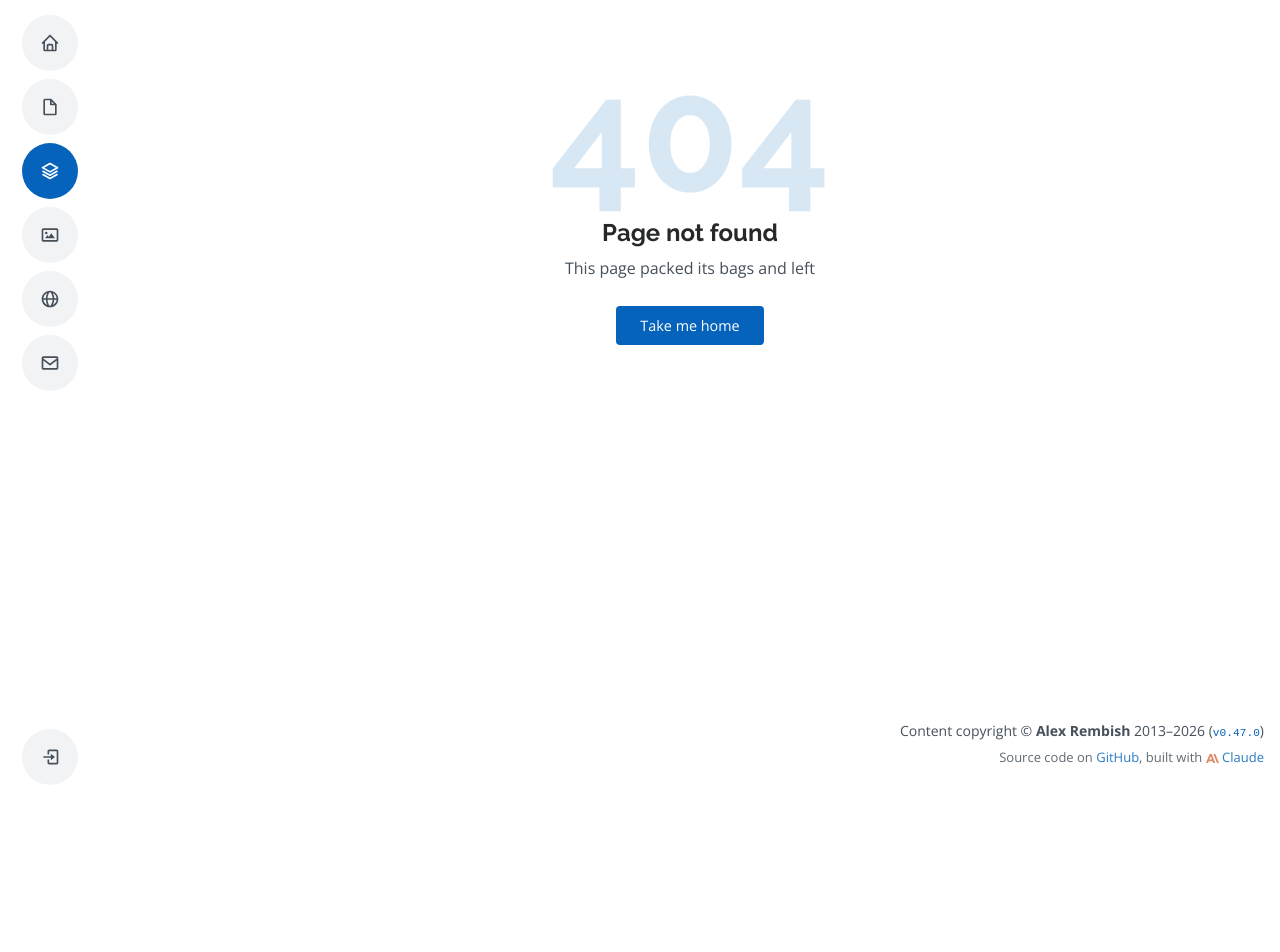
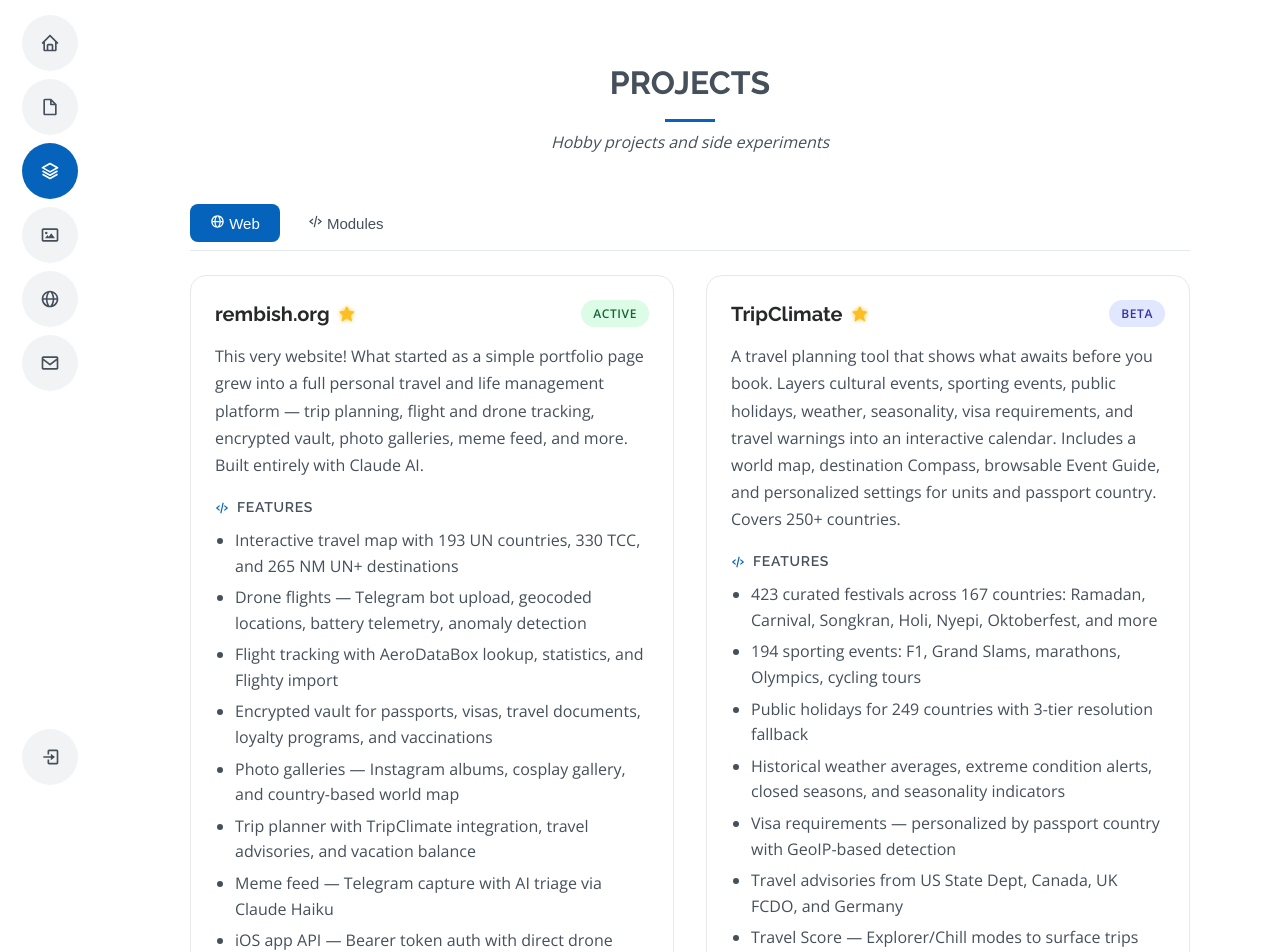
Before and after one commit to rembish/rembish_org, a React (Vite) app in the folder app/frontend/: page /projects/web in a window 1280 px wide. Shown: the top 952 px of the page. Before the commit the page ends 800 px from the top, so only its background shows below. Built offline with nearby package versions, Linux system fonts and the light colour scheme; no server answers.

Commit message:
Updating projects page

```diff
--- a/app/frontend/src/App.tsx
+++ b/app/frontend/src/App.tsx
@@ -28,7 +28,11 @@
             <Routes>
               <Route path="/" element={<Home />} />
               <Route path="/cv" element={<CV />} />
-              <Route path="/projects" element={<Projects />} />
+              <Route
+                path="/projects"
+                element={<Navigate to="/projects/web" replace />}
+              />
+              <Route path="/projects/:tab" element={<Projects />} />
               <Route
                 path="/photos"
                 element={<Navigate to="/photos/albums" replace />}
--- a/app/frontend/src/pages/Projects.tsx
+++ b/app/frontend/src/pages/Projects.tsx
@@ -1,3 +1,4 @@
+import { useNavigate, useParams } from "react-router-dom";
 import {
   BiGlobe,
   BiCodeAlt,
@@ -25,18 +26,23 @@
   packages?: Package[];
 }
 
-const projects: Project[] = [
+type TabType = "web" | "modules";
+
+const webProjects: Project[] = [
   {
     title: "rembish.org",
     description:
-      "This very website! What started as a simple portfolio page grew into a full travel management platform — trip planning, flight tracking, encrypted document vault, photo gallery, and more. Built entirely with Claude AI.",
+      "This very website! What started as a simple portfolio page grew into a full personal travel and life management platform — trip planning, flight and drone tracking, encrypted vault, photo galleries, meme feed, and more. Built entirely with Claude AI.",
+    starred: true,
     features: [
-      "Interactive travel map with 193 UN countries and 330 TCC destinations",
-      "Flight tracking with AeroDataBox lookup and statistics",
-      "Encrypted vault for passports, visas, and travel documents",
-      "Instagram photo gallery with country-based world map",
-      "Trip planner with country info, weather, holidays, and vacation balance",
-      "Car rental, transport booking, and accommodation management",
+      "Interactive travel map with 193 UN countries, 330 TCC, and 265 NM UN+ destinations",
+      "Drone flights — Telegram bot upload, geocoded locations, battery telemetry, anomaly detection",
+      "Flight tracking with AeroDataBox lookup, statistics, and Flighty import",
+      "Encrypted vault for passports, visas, travel documents, loyalty programs, and vaccinations",
+      "Photo galleries — Instagram albums, cosplay gallery, and country-based world map",
+      "Trip planner with TripClimate integration, travel advisories, and vacation balance",
+      "Meme feed — Telegram capture with AI triage via Claude Haiku",
+      "iOS app API — Bearer token auth with direct drone flight and meme upload endpoints",
     ],
     techStack: [
       "React",
@@ -53,6 +59,34 @@
         label: "GitHub",
         url: "https://github.com/rembish/rembish_org",
         icon: BiLogoGithub,
+      },
+    ],
+  },
+  {
+    title: "TripClimate",
+    description:
+      "A travel planning tool that shows what awaits before you book. Layers cultural events, sporting events, public holidays, weather, seasonality, visa requirements, and travel warnings into an interactive calendar. Includes a world map, destination Compass, browsable Event Guide, and personalized settings for units and passport country. Covers 250+ countries.",
+    starred: true,
+    features: [
+      "423 curated festivals across 167 countries: Ramadan, Carnival, Songkran, Holi, Nyepi, Oktoberfest, and more",
+      "194 sporting events: F1, Grand Slams, marathons, Olympics, cycling tours",
+      "Public holidays for 249 countries with 3-tier resolution fallback",
+      "Historical weather averages, extreme condition alerts, closed seasons, and seasonality indicators",
+      "Visa requirements — personalized by passport country with GeoIP-based detection",
+      "Travel advisories from US State Dept, Canada, UK FCDO, and Germany",
+      "Travel Score — Explorer/Chill modes to surface trips that match your style",
+      "Compass — destination ranking by month, weather preference, and travel vibe",
+      "Event Guide — browsable directory of 1,490 festivals, sports events, and holidays with descriptions and photos",
+      "World choropleth map with zoom/pan, multiple view modes, and biome overlays",
+      "User preferences: temperature/precipitation units and passport country, persisted locally",
+    ],
+    techStack: ["Python 3.12+", "FastAPI", "Alpine.js", "Google Cloud Run"],
+    status: "beta",
+    links: [
+      {
+        label: "Website",
+        url: "https://tripclimate.com",
+        icon: BiLinkExternal,
       },
     ],
   },
@@ -76,29 +110,6 @@
       {
         label: "Website",
         url: "https://deployhoroscope.com",
-        icon: BiLinkExternal,
-      },
-    ],
-  },
-  {
-    title: "TripClimate",
-    description:
-      "A travel event calendar that shows what awaits before you book. Given a country and date range, it layers 7 data sources — cultural events, sporting events, public holidays, religious observances, weather, seasonality, and travel warnings — each tagged with whether it's a reason to go or a reason to stay away. Covers 250 countries with GeoIP-based country detection, shareable URLs, and a world events map.",
-    features: [
-      "330 cultural events across 167 countries: Ramadan, Carnival, Songkran, Holi, Nyepi, Oktoberfest, and more",
-      "194 sporting events: F1, Grand Slams, marathons, Olympics, cycling tours",
-      "Public holidays for 240+ countries with 3-tier resolution fallback",
-      "Historical weather averages, extreme condition alerts, closed seasons, and seasonality indicators",
-      "Travel warnings from US State Dept and Canada government advisories",
-      "Travel Score — Explorer/Chill modes to surface trips that match your style",
-      "World choropleth map, shareable URLs, and OG preview cards",
-    ],
-    techStack: ["Python", "FastAPI", "Alpine.js", "Google Cloud Run"],
-    status: "beta",
-    links: [
-      {
-        label: "Website",
-        url: "https://tripclimate.com",
         icon: BiLinkExternal,
       },
     ],
@@ -131,18 +142,23 @@
       { label: "Website", url: "https://amifree.info", icon: BiLinkExternal },
     ],
   },
+];
+
+const moduleProjects: Project[] = [
   {
     title: "pydjirecord",
     description:
-      "A Python 3.12+ parser for DJI drone flight log files (.txt binary format). Handles format versions 1–14 with XOR and AES-256-CBC decryption. Built as a rewrite of the Rust dji-log-parser, with improvements: zero-coordinate backfill from OSD GPS frames, accurate video/photo/distance stats from raw telemetry, and local keychain caching for the DJI API.",
+      "A Python 3.10+ parser for DJI drone flight log files (.txt binary format). Handles format versions 1–14 with XOR and AES-256-CBC decryption. Built as a rewrite of the Rust dji-log-parser, with improvements: zero-coordinate backfill from OSD GPS frames, accurate video/photo/distance stats from raw telemetry, and local keychain caching for the DJI API.",
+    starred: true,
     features: [
       "Parse DJI flight logs across format versions 1–14",
       "XOR + AES-256-CBC decryption with DJI API keychain fetching",
-      "Multiple output formats: JSON, GeoJSON, KML, CSV",
+      "Multiple output formats: JSON, GeoJSON, KML, CSV, hardware report",
       "Zero-coordinate backfill from OSD GPS telemetry frames",
       "Accurate photo count, video time, and distance from raw records",
+      "Flight anomaly detection with RED/AMBER/GREEN severity levels",
     ],
-    techStack: ["Python 3.12+", "PyCryptodome", "httpx"],
+    techStack: ["Python 3.10+", "PyCryptodome", "httpx"],
     status: "active",
     links: [
       {
@@ -163,9 +179,38 @@
     ],
   },
   {
+    title: "xcodeproj-creator",
+    description:
+      "A Python library and CLI tool that generates Xcode .xcodeproj bundles from scratch — on Linux or any platform, no macOS required. Ideal for CI/CD pipelines and cross-platform build automation where you need to programmatically produce valid Xcode projects for iOS and macOS apps.",
+    starred: true,
+    features: [
+      "Generate full Xcode projects on Linux or any non-macOS platform",
+      "Supports object model v56 (all Xcode versions) and v77 (Xcode 16+ with filesystem-sync groups)",
+      "Multiple product types: iOS App, Framework, Static Library, Unit Tests, UI Tests, App Extensions",
+      "Configurable build settings, deployment targets, Swift versions, and team IDs",
+      "Shell script build phases, asset catalogs, and resource management",
+      "Both Python API and CLI (xcodeproj-create command)",
+    ],
+    techStack: ["Python 3.12+"],
+    status: "beta",
+    links: [
+      {
+        label: "GitHub",
+        url: "https://github.com/rembish/xcodeproj-creator",
+        icon: BiLogoGithub,
+      },
+      {
+        label: "PyPI",
+        url: "https://pypi.org/project/xcodeproj-creator/",
+        icon: SiPypi,
+      },
+    ],
+  },
+  {
     title: "TopoJSON Maps",
     description:
       "Three open-source TopoJSON world maps built from Natural Earth 10m shapefiles — one for each major travel tracking system, plus a standard ISO baseline. All published on npm and available via CDN.",
+    starred: true,
     features: [
       "ISO A2 — 250 polygons keyed by ISO 3166-1 alpha-2 codes, overseas territories as separate polygons",
       "TCC — 330 destinations matching the Travelers' Century Club list (no equivalent existed before)",
@@ -195,6 +240,82 @@
     ],
   },
   {
+    title: "fit",
+    description:
+      "A Python library for reading and writing Garmin FIT files — the binary format used by fitness devices to record activities, workouts, and health data. Fully ported to modern Python and given a proper new release in 2026.",
+    features: [
+      "Read and write .fit activity files",
+      "Supports all standard FIT message types",
+      "Dynamic and composite bit-packed fields",
+      "Plugin system for custom message and file types",
+      "Context-manager API with stream support",
+    ],
+    techStack: ["Python 3.9+"],
+    status: "active",
+    links: [
+      {
+        label: "GitHub",
+        url: "https://github.com/rembish/fit",
+        icon: BiLogoGithub,
+      },
+      {
+        label: "PyPI",
+        url: "https://pypi.org/project/fit/",
+        icon: SiPypi,
+      },
+    ],
+  },
+  {
+    title: "cfb",
+    description:
+      "A Python library for reading the internal structure of old-style Microsoft Office files. The .doc, .xls, and .ppt formats are actually containers full of streams and folders — this library lets you open them and navigate what's inside. The foundation that Miette is built on.",
+    features: [
+      "Open and inspect old Office file containers",
+      "Navigate internal folders and data streams",
+      "File-like reading interface",
+      "Handles malformed or unusual files gracefully",
+    ],
+    techStack: ["Python 3.8+"],
+    status: "beta",
+    links: [
+      {
+        label: "GitHub",
+        url: "https://github.com/rembish/cfb",
+        icon: BiLogoGithub,
+      },
+      {
+        label: "PyPI",
+        url: "https://pypi.org/project/cfb/",
+        icon: SiPypi,
+      },
+    ],
+  },
+  {
+    title: "Miette",
+    description:
+      "A lightweight Python library for reading old-style Word documents (.doc files). Extracts plain text with a simple, familiar interface. Revived in 2026 after more than a decade of quiet — fully rewritten for modern Python.",
+    features: [
+      "Read legacy Word .doc files",
+      "Extract all plain text content",
+      "Simple file-like API",
+      "Minimal dependencies",
+    ],
+    techStack: ["Python 3.8+"],
+    status: "alpha",
+    links: [
+      {
+        label: "GitHub",
+        url: "https://github.com/rembish/Miette",
+        icon: BiLogoGithub,
+      },
+      {
+        label: "PyPI",
+        url: "https://pypi.org/project/miette/",
+        icon: SiPypi,
+      },
+    ],
+  },
+  {
     title: "TextAtAnyCost",
     description:
       "One of my oldest and most popular open source projects. A PHP library that pulls plain text out of old document formats — Word files, PDFs, PowerPoint slides, RTF, and more. Born in 2009 and finally given a proper v1.0.0 release in 2026.",
@@ -216,67 +337,6 @@
       },
     ],
   },
-  {
-    title: "Miette",
-    description:
-      "A lightweight Python library for reading old-style Word documents (.doc files). Extracts plain text with a simple, familiar interface. Revived in 2026 after more than a decade of quiet — fully rewritten for modern Python.",
-    features: [
-      "Read legacy Word .doc files",
-      "Extract all plain text content",
-      "Simple file-like API",
-      "Minimal dependencies",
-    ],
-    techStack: ["Python 3.8+"],
-    status: "alpha",
-    links: [
-      {
-        label: "GitHub",
-        url: "https://github.com/rembish/Miette",
-        icon: BiLogoGithub,
-      },
-    ],
-  },
-  {
-    title: "cfb",
-    description:
-      "A Python library for reading the internal structure of old-style Microsoft Office files. The .doc, .xls, and .ppt formats are actually containers full of streams and folders — this library lets you open them and navigate what's inside. The foundation that Miette is built on.",
-    features: [
-      "Open and inspect old Office file containers",
-      "Navigate internal folders and data streams",
-      "File-like reading interface",
-      "Handles malformed or unusual files gracefully",
-    ],
-    techStack: ["Python 3.8+"],
-    status: "alpha",
-    links: [
-      {
-        label: "GitHub",
-        url: "https://github.com/rembish/cfb",
-        icon: BiLogoGithub,
-      },
-    ],
-  },
-  {
-    title: "fit",
-    description:
-      "A Python library for reading and writing Garmin FIT files — the binary format used by fitness devices to record activities, workouts, and health data. Fully ported to modern Python and given a proper new release in 2026.",
-    features: [
-      "Read and write .fit activity files",
-      "Supports all standard FIT message types",
-      "Dynamic and composite bit-packed fields",
-      "Plugin system for custom message and file types",
-      "Context-manager API with stream support",
-    ],
-    techStack: ["Python 3.9+"],
-    status: "active",
-    links: [
-      {
-        label: "GitHub",
-        url: "https://github.com/rembish/fit",
-        icon: BiLogoGithub,
-      },
-    ],
-  },
 ];
 
 function getStatusLabel(status: Project["status"]) {
@@ -293,12 +353,33 @@
 }
 
 export default function Projects() {
+  const { tab } = useParams<{ tab?: string }>();
+  const navigate = useNavigate();
+
+  const activeTab: TabType = tab === "modules" ? "modules" : "web";
+  const projects = activeTab === "web" ? webProjects : moduleProjects;
+
   return (
     <section id="projects" className="projects">
       <div className="container">
         <div className="section-title">
           <h2>Projects</h2>
           <p>Hobby projects and side experiments</p>
+        </div>
+
+        <div className="travel-tabs">
+          <button
+            className={`travel-tab ${activeTab === "web" ? "active" : ""}`}
+            onClick={() => navigate("/projects/web")}
+          >
+            <BiGlobe /> Web
+          </button>
+          <button
+            className={`travel-tab ${activeTab === "modules" ? "active" : ""}`}
+            onClick={() => navigate("/projects/modules")}
+          >
+            <BiCodeAlt /> Modules
+          </button>
         </div>
 
         <div className="projects-list">
```
Also changed, not shown: app/frontend/public/robots.txt, 2 other files (tests, documents, lock files or other folders).
